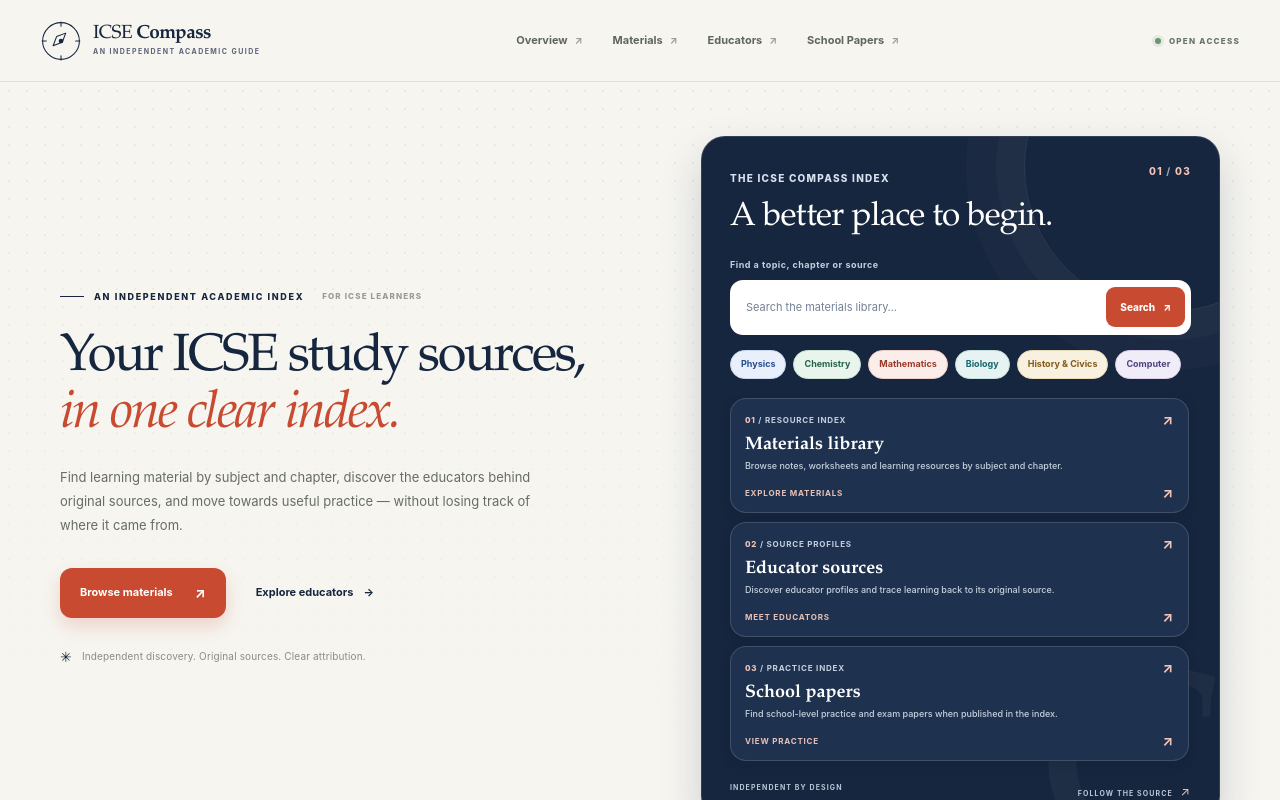
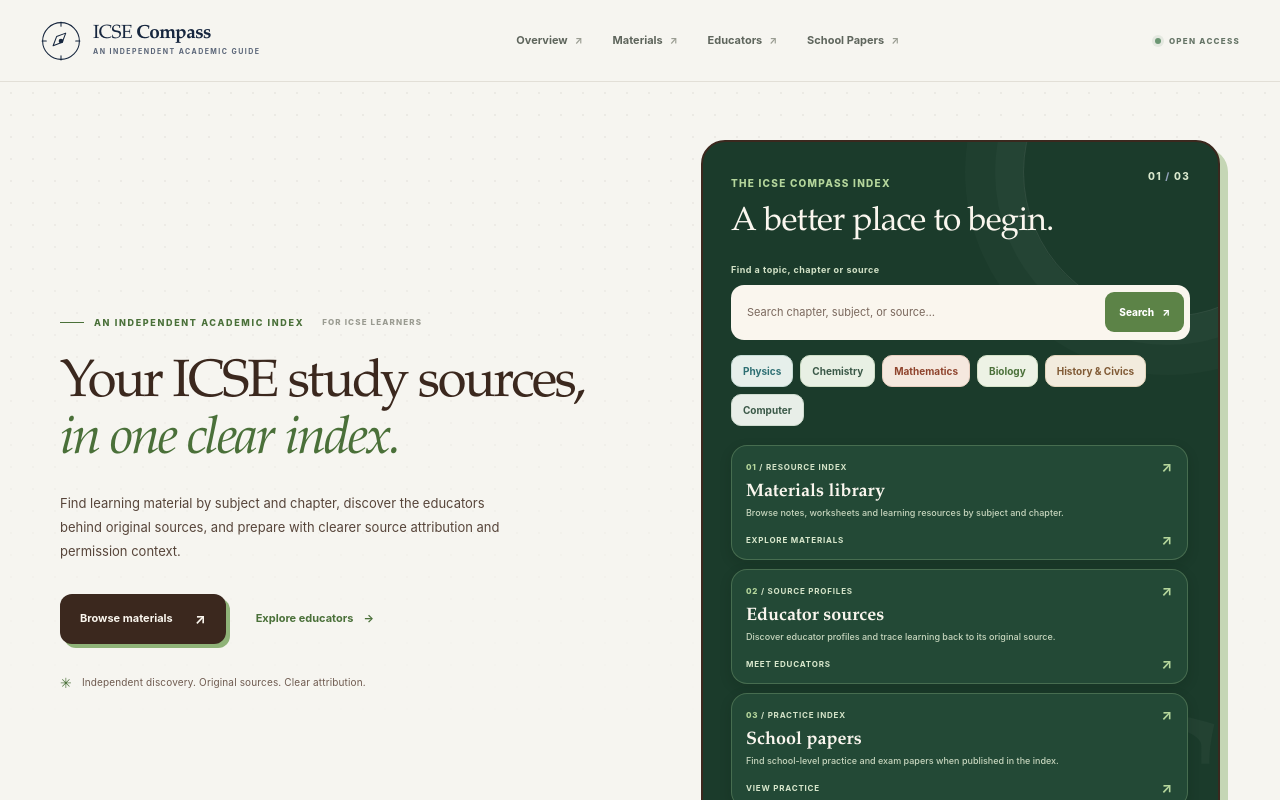
Before and after one commit to icse-cbse-10-12/icse-compass, a SvelteKit app: page / in a window 1280 px wide. Shown: the top 800 px of the page. Built offline with nearby package versions, Linux system fonts and the light colour scheme.

Commit message:
Redesign homepage with pistachio and espresso palette

```diff
--- a/src/routes/+page.svelte
+++ b/src/routes/+page.svelte
@@ -31,11 +31,13 @@
     <div class="hero-copy">
       <p class="eyebrow"><span class="eyebrow-rule"></span> AN INDEPENDENT ACADEMIC INDEX <span class="eyebrow-year">FOR ICSE LEARNERS</span></p>
       <h1 id="home-title">Your ICSE study sources,<br /><em>in one clear index.</em></h1>
-      <p class="hero-description">Find learning material by subject and chapter, discover the educators behind original sources, and move towards useful practice — without losing track of where it came from.</p>
+      <p class="hero-description">Find learning material by subject and chapter, discover the educators behind original sources, and prepare with clearer source attribution and permission context.</p>
+
       <div class="hero-actions">
         <a class="button button-primary home-primary" href={`${siteBase}/materials/`}>Browse materials <span aria-hidden="true">↗</span></a>
         <a class="text-action" href={`${siteBase}/creators/`}>Explore educators <span aria-hidden="true">→</span></a>
       </div>
+
       <div class="hero-footnote"><span class="footnote-mark" aria-hidden="true">✳</span> Independent discovery. Original sources. Clear attribution.</div>
     </div>
 
@@ -51,7 +53,7 @@
       <form class="hero-search-form" onsubmit={handleSearch}>
         <label class="hero-search-label" for="homepage-search">Find a topic, chapter or source</label>
         <div class="hero-search-field">
-          <input id="homepage-search" type="search" bind:value={searchQuery} placeholder="Search the materials library…" aria-label="Search by subject, chapter or source" />
+          <input id="homepage-search" type="search" bind:value={searchQuery} placeholder="Search chapter, subject, or source…" aria-label="Search by subject, chapter or source" />
           <button type="submit">Search <span aria-hidden="true">↗</span></button>
         </div>
       </form>
@@ -276,4 +278,104 @@
     .hero-product-panel { padding-inline: 13px; }
     .method-step { grid-template-columns: 88px minmax(0, 1fr); }
   }
+
+  /* Homepage-only Pistachio, Cream & Espresso palette */
+  .home-page {
+    --navy: #1B3B2B;
+    --terracotta: #B85D3B;
+    --green: #4A7039;
+    --green-dark: #1B3B2B;
+    color: #3B281E;
+  }
+  .home-page::before {
+    opacity: .48;
+    background-image: radial-gradient(circle, rgba(59, 40, 30, .12) 1px, transparent 1px);
+    background-size: 22px 22px;
+  }
+  .home-hero { padding-block: 58px 66px; }
+  .hero-copy h1 { color: #3B281E; }
+  .hero-copy h1 em { color: #4A7039; }
+  .hero-description { color: #57453A; }
+  .home-primary {
+    color: #FAF6EE;
+    background: #3B281E;
+    border-radius: 12px;
+    box-shadow: 4px 4px 0 #8FB378;
+  }
+  .home-primary:hover { color: #FAF6EE; background: #2A1C15; }
+  .hero-product-panel {
+    color: #FAF6EE;
+    background: #1B3B2B;
+    border: 2px solid #3B281E;
+    border-radius: 24px;
+    box-shadow: 8px 8px 0 #C5D6B5;
+  }
+  .panel-kicker { color: #B5D69C; }
+  .panel-edition { color: #D9E8CD; }
+  .product-panel-heading h2 { color: #FAF6EE; }
+  .hero-search-label { color: #D4E3C8; }
+  .hero-search-field {
+    background: #FAF6EE;
+    border-color: rgba(250, 246, 238, .4);
+    border-radius: 13px;
+  }
+  .hero-search-field input { color: #3B281E; }
+  .hero-search-field input::placeholder { color: #7A685D; }
+  .hero-search-field button { color: #fff; background: #5C8347; }
+  .hero-search-field button:hover { background: #4A6D38; }
+  .hero-search-field input:focus-visible { outline-color: #9EC484; }
+  .hero-search-field button:focus-visible,
+  .subject-shortcuts a:focus-visible,
+  .hero-deck-card:focus-visible { outline-color: #B5D69C; }
+  .subject-shortcuts a {
+    min-height: 32px;
+    padding: 6px 11px;
+    color: #3B281E;
+    background: #EFE8D8;
+    border: 1px solid rgba(59, 40, 30, .2);
+    border-radius: 10px;
+    font-size: 10px;
+  }
+  .subject-shortcuts .subject-physics { color: #2E6F73; background: #E6EFEB; border-color: #C7DCD6; }
+  .subject-shortcuts .subject-chemistry { color: #3B5948; background: #E8F0E4; border-color: #CFDEC7; }
+  .subject-shortcuts .subject-mathematics { color: #8F432C; background: #F5E8DE; border-color: #E8CFC0; }
+  .subject-shortcuts .subject-biology { color: #4A7039; background: #EDF2E5; border-color: #D5E2C8; }
+  .subject-shortcuts .subject-history { color: #805A35; background: #F2EBDD; border-color: #E3D5BC; }
+  .subject-shortcuts .subject-computer { color: #3B5948; background: #E8EEE8; border-color: #D0DCD0; }
+  .hero-deck-card {
+    min-height: 105px;
+    color: #FAF6EE;
+    background: #234936;
+    border-color: rgba(181, 214, 156, .25);
+    border-radius: 16px;
+    box-shadow: 0 4px 12px rgba(9, 25, 17, .18);
+  }
+  .hero-deck-card:hover, .hero-deck-card:focus-visible {
+    color: #FAF6EE;
+    background: #2B5741;
+    border-color: #B5D69C;
+    box-shadow: 0 8px 18px rgba(9, 25, 17, .22);
+  }
+  .deck-card-top, .deck-card-bottom { color: #D4E3C8; }
+  .deck-card-top b, .deck-card-top > span:last-child,
+  .deck-card-arrow, .product-panel-footer b { color: #B5D69C; }
+  .deck-card-title { color: #FAF6EE; }
+  .deck-card-description { color: #C7D6BE; }
+  .deck-card-bottom { color: #D9E8CD; }
+  .product-panel-footer { color: #D4E3C8; }
+  .panel-watermark { color: rgba(250, 246, 238, .035); }
+  .hero-footnote { color: #6E5A4F; }
+  .home-method { border-top-color: rgba(59, 40, 30, .16); }
+  .method-intro h2 { color: #3B281E; }
+  .method-intro h2 em, .step-number { color: #4A7039; }
+  .method-intro > p:last-child, .method-step p { color: #6E5A4F; }
+  .method-step { border-left-color: #D8D0C2; }
+  .home-principle { background: #EFE8D8; border-block-color: #DDD2BF; }
+  .home-principle .principle-inner > a { color: #1B3B2B; }
+  .home-principle .principle-inner > a:hover { color: #4A7039; }
+  @media (max-width: 600px) {
+    .home-hero { padding-block: 48px 52px; }
+    .hero-product-panel { box-shadow: 5px 5px 0 #C5D6B5; }
+  }
+
 </style>
```
